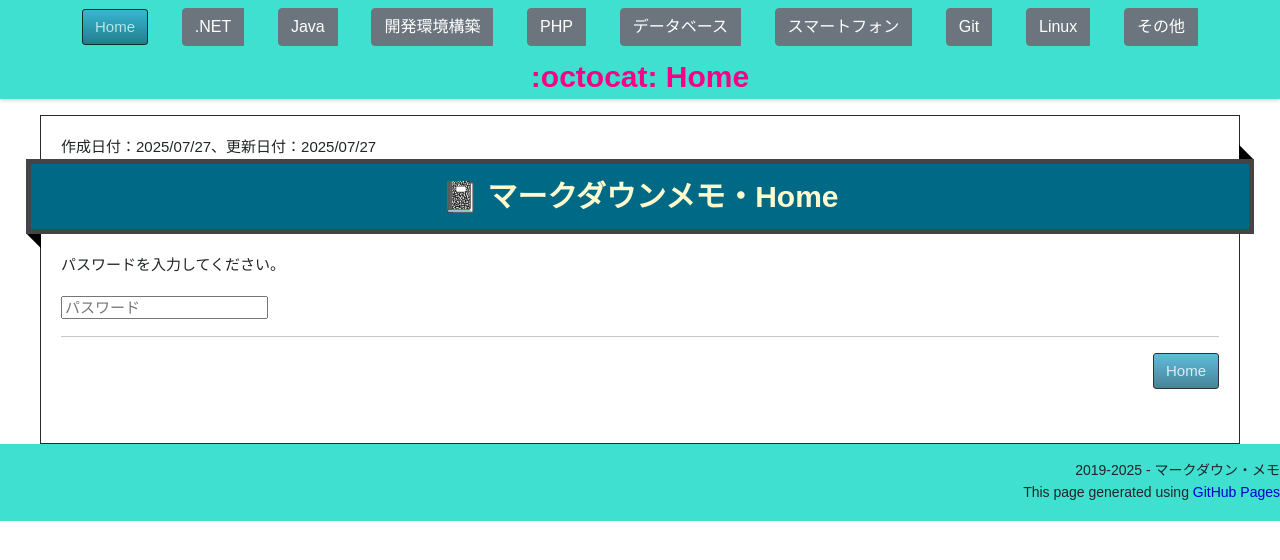
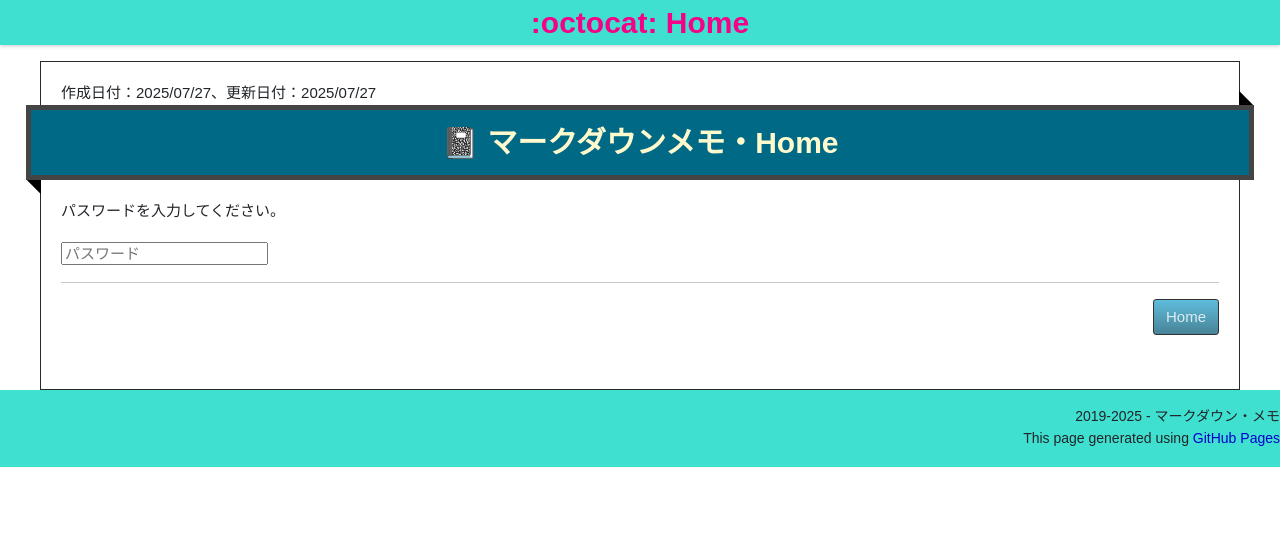
Before and after one commit to entrance-to-develop06/entrance-to-develop06.github.io, a Jekyll site: the page built from index.md, in a window 1280 px wide. Shown: the top 560 px of the page. Built offline with Jekyll 4.4.1, drawn with Linux system fonts in a browser that asks for light colours; nearby versions of some CDN libraries; emoji names are drawn with the system emoji font; part of the change alters nothing that is shown.

Commit message:
Win250727

```diff
--- /dev/null
+++ b/_layouts/default2.html
@@ -0,0 +1,126 @@
+<!DOCTYPE html>
+<!-- The Time Machine GitHub pages theme was designed and developed by Jon Rohan, on Feb 7, 2012. -->
+<!-- Follow him for fun. http://twitter.com/jonrohan. Tail his code on https://github.com/jonrohan -->
+<html lang="{{ site.lang | default: "ja-JP" }}">
+<head>
+  <meta charset="utf-8">
+  <meta name="robots" content="noindex, nofollow, noarchive" />
+  <meta http-equiv="X-UA-Compatible" content="IE=edge">
+  <meta name="viewport" content="width=device-width,initial-scale=1">
+
+  <!-- ローカルのcssを基本とするので順番はbootstrap、ローカルcssとする -->
+  <link href="https://cdn.jsdelivr.net/npm/bootstrap@5.1.3/dist/css/bootstrap.min.css" rel="stylesheet" integrity="sha384-1BmE4kWBq78iYhFldvKuhfTAU6auU8tT94WrHftjDbrCEXSU1oBoqyl2QvZ6jIW3" crossorigin="anonymous">
+  <link rel="stylesheet" href="{{ '/assets/css/style.css?v=' | append: site.github.build_revision | relative_url }}">
+
+
+  <!-- Bootstrap5プルダウンメニューによりscriptの順番はjQuery、popper、その他のscriptとしなければならない -->
+  <script src="https://code.jquery.com/jquery-3.6.0.min.js" integrity="sha256-/xUj+3OJU5yExlq6GSYGSHk7tPXikynS7ogEvDej/m4=" crossorigin="anonymous"></script>
+  <script src="https://cdn.jsdelivr.net/npm/@popperjs/core@2.10.2/dist/umd/popper.min.js" integrity="sha384-7+zCNj/IqJ95wo16oMtfsKbZ9ccEh31eOz1HGyDuCQ6wgnyJNSYdrPa03rtR1zdB" crossorigin="anonymous"></script>
+  <script src="https://cdn.jsdelivr.net/npm/bootstrap@5.1.3/dist/js/bootstrap.min.js" integrity="sha384-QJHtvGhmr9XOIpI6YVutG+2QOK9T+ZnN4kzFN1RtK3zEFEIsxhlmWl5/YESvpZ13" crossorigin="anonymous"></script>
+  <script src="{{ '/assets/js/script.js' | relative_url }}"></script>
+  <script type="text/javascript" src="sha256.js"></script>
+
+{% seo %}
+
+</head>
+
+<body>
+
+
+<div id="container2">
+      <p class="tagline">{{ page.title | default: site.github.repository_name }}</p>
+</div>
+  <div class="wrapper">
+
+      <div id="main" role="main">
+	作成日付：{{ page.date }}、更新日付：{{ page.lastmod }}
+        <div class="download-bar">
+        <div class="inner">
+	  {{ page.description | default: site.github.project_tagline }}
+	  <!-- <a href="/" class="download-button zip"><span>Home</span></a>
+          {% if site.show_downloads %}
+          <a href="{{ site.github.tar_url }}" class="download-button tar"><span>Download</span></a>
+          <a href="{{ site.github.zip_url }}" class="download-button zip"><span>Download</span></a>
+          {% endif %}
+          <a href="{{ site.github.repository_url }}" class="code">View {{ site.title | default: site.github.repository_name }} on GitHub</a> -->
+        </div>
+        <span class="blc"></span><span class="trc"></span>
+        </div>
+        <article class="markdown-body">
+          {{ content }}
+          <a class="download-button zip" href="/"><span>Home</span></a>
+        </article>
+      </div>
+
+  </div>
+
+<footer class="footer mt-auto py-3" style=" background-color: turquoise;">
+  <div class="owner">
+    {% if site.github.is_project_page %}
+      <p><a href="{{ site.github.owner_url }}" class="avatar"><img src="{{ site.github.owner_gravatar_url }}" width="48" height="48"></a> <a href="{{ site.github.owner_url }}">{{ site.github.owner_name }}</a> maintains <a href="{{ site.github.repository_url }}">{{ site.title | default: site.github.repository_name }}</a></p>
+    {% endif %}
+
+    {% if site.github.is_user_page %}
+      <p><a href="{{ site.github.owner_url }}" class="avatar"><img src="{{ site.github.owner_gravatar_url }}" width="48" height="48"></a>View <a href="{{ site.github.owner_url }}">{{ site.github.owner_name }}</a> on <a href="https://www.github.com">GitHub</a></p>
+    {% endif %}
+  </div>
+  <div class="creds">
+    <small>2019-2025 - マークダウン・メモ</small><br />
+    <small>This page generated using <a href="https://pages.github.com/">GitHub Pages</a></small><br />
+  </div>
+</footer>
+
+  <div class="current-section">
+    <a href="#top">Scroll to top</a>
+    <a href="{{ site.github.tar_url }}" class="tar">tar</a><a href="{{ site.github.zip_url }}" class="zip">zip</a><a href="" class="code">source code</a>
+    <p class="name"></p>
+  </div>
+
+  {% if site.google_analytics %}
+    <script>
+      (function(i,s,o,g,r,a,m){i['GoogleAnalyticsObject']=r;i[r]=i[r]||function(){
+      (i[r].q=i[r].q||[]).push(arguments)},i[r].l=1*new Date();a=s.createElement(o),
+      m=s.getElementsByTagName(o)[0];a.async=1;a.src=g;m.parentNode.insertBefore(a,m)
+      })(window,document,'script','//www.google-analytics.com/analytics.js','ga');
+      ga('create', '{{ site.google_analytics }}', 'auto');
+      ga('send', 'pageview');
+
+
+    </script>
+  {% endif %}
+
+  <script>
+  function hash(text) {
+        const sha = new jsSHA('SHA-256', 'TEXT');
+        sha.update(text);
+        return sha.getHash('HEX');
+      }
+      function auth(password) {
+        const url = hash(password);
+        const xhr = new XMLHttpRequest();
+        xhr.open('GET', url);
+        xhr.send();
+        xhr.onload = function () {
+          if (xhr.readyState === 4 && xhr.status === 200) {
+            window.location = url;
+          } else {
+            const message = document.getElementById('message');
+            const input = document.getElementById('password');
+            message.innerHTML = 'パスワードが違います。もう一度入力してください。';
+            input.value = '';
+          }
+        };
+        xhr.onerror = function () {
+          const message = document.getElementById('message');
+          message.innerHTML = 'Sorry, ERROR !';
+        };
+      }
+      const form = document.getElementById('form');
+      form.addEventListener('submit', function (event) {
+        const password = document.getElementById('password').value;
+        auth(password);
+        event.preventDefault();
+      });
+  </script>
+</body>
+</html>
--- a/index.md
+++ b/index.md
@@ -1,5 +1,5 @@
 ---
-layout: default
+layout: default2
 title: ":octocat: Home"
 description: ":notebook: マークダウンメモ・Home"
 date: "2025/07/27"
```
